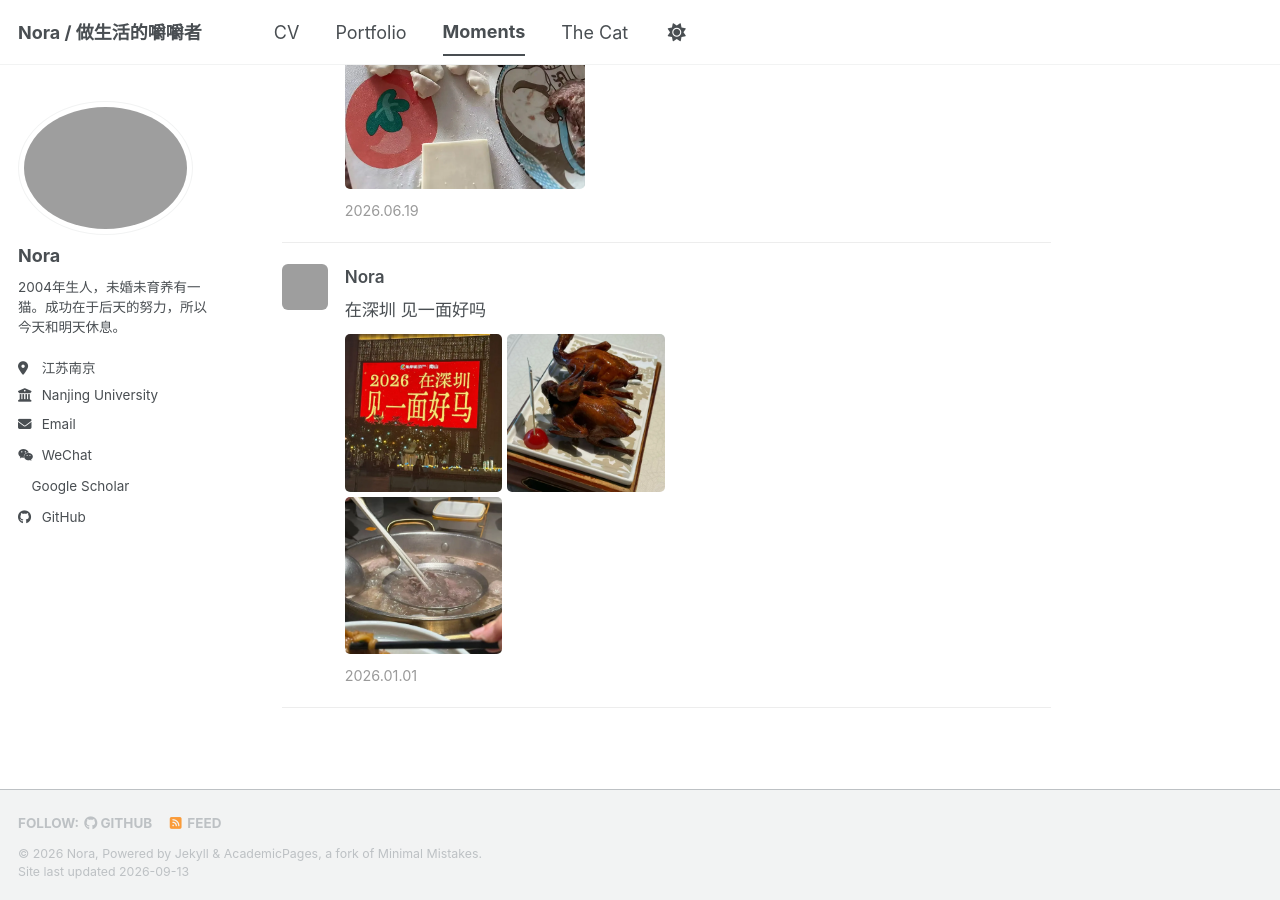
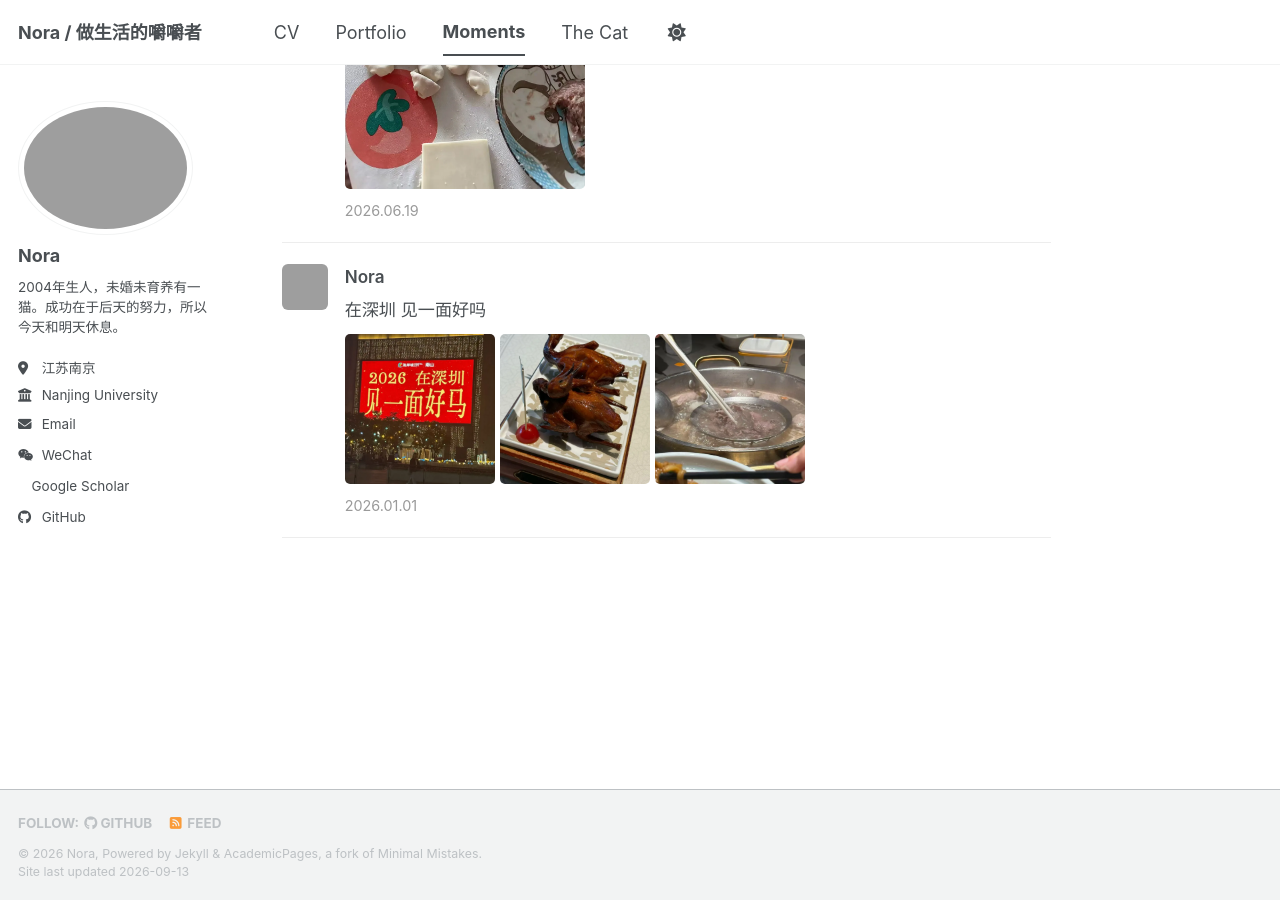
Before and after one commit to Nora1lib/Nora1lib.github.io, a Jekyll site: the page built from _pages/moments.html, in a window 1280 px wide and 900 px high, scrolled down 1182 px. Built offline with Jekyll 4.4.1, drawn with Linux system fonts in a browser that asks for light colours; a style sheet for code colours, icons or effects is not loaded; grey boxes are pictures that could not be loaded.

Commit message:
修正朋友圈三图布局：3 张应排成一行 3 列（微信的排版规则）

```diff
--- a/_pages/moments.html
+++ b/_pages/moments.html
@@ -81,7 +81,7 @@ classes: wide
     <div class="mm-item__body">
       <div class="mm-item__name">Nora</div>
       <div class="mm-item__text">在深圳 见一面好吗</div>
-        <div class="mm-item__grid mm-item__grid--2">
+        <div class="mm-item__grid mm-item__grid--3">
           <a class="mm-zoom" href="/images/moments/mom-20260101-01.webp"><img src="/images/moments/mom-20260101-01.webp" alt="" loading="lazy"></a>
           <a class="mm-zoom" href="/images/moments/mom-20260101-02.webp"><img src="/images/moments/mom-20260101-02.webp" alt="" loading="lazy"></a>
           <a class="mm-zoom" href="/images/moments/mom-20260101-03.webp"><img src="/images/moments/mom-20260101-03.webp" alt="" loading="lazy"></a>
```
